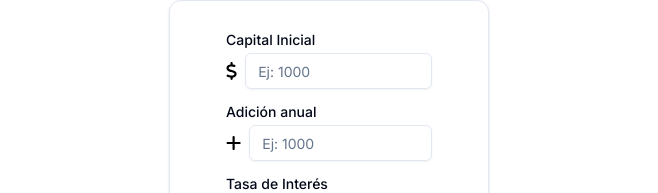
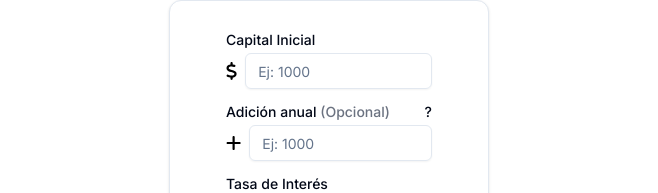
Before and after one commit to GabrielMauas/compcalc, a Next.js app: page / in a window 1280 px wide. Shown: the part 294-487 px from the top of the page, without its empty margins (311-969 px from the left). Built offline with nearby package versions, Linux system fonts and the light colour scheme.

Commit message:
feat: add adicion anual tooltip

```diff
--- a/app/page.js
+++ b/app/page.js
@@ -7,6 +7,12 @@ import { Label } from '@/components/ui/label';
 import { Button } from '@/components/ui/button';
 import { Input } from '@/components/ui/input';
 import { Alert, AlertDescription, AlertTitle } from '@/components/ui/alert';
+import {
+  Tooltip,
+  TooltipContent,
+  TooltipProvider,
+  TooltipTrigger,
+} from '@/components/ui/tooltip';
 
 export default function Home() {
   const [result, setResult] = useState(null);
@@ -94,7 +100,25 @@ export default function Home() {
             </div>
           </div>
           <div className="grid w-full max-w-sm items-center gap-1.5 mb-4">
-            <Label htmlFor="adicion">Adición anual</Label>
+            <Label
+              htmlFor="adicion"
+              className="flex flex-row items-center justify-between"
+            >
+              <div>
+                Adición anual <span className="text-gray-500">(Opcional)</span>
+              </div>
+              <TooltipProvider>
+                <Tooltip>
+                  <TooltipTrigger>?</TooltipTrigger>
+                  <TooltipContent>
+                    <p>
+                      La adición anual es el monto que se agrega a la inversión
+                      inicial cada año.
+                    </p>
+                  </TooltipContent>
+                </Tooltip>
+              </TooltipProvider>
+            </Label>
             <div className="flex flex-row items-center gap-2">
               <svg
                 xmlns="http://www.w3.org/2000/svg"
--- /dev/null
+++ b/components/ui/tooltip.jsx
@@ -0,0 +1,24 @@
+import * as React from "react"
+import * as TooltipPrimitive from "@radix-ui/react-tooltip"
+
+import { cn } from "@/lib/utils"
+
+const TooltipProvider = TooltipPrimitive.Provider
+
+const Tooltip = TooltipPrimitive.Root
+
+const TooltipTrigger = TooltipPrimitive.Trigger
+
+const TooltipContent = React.forwardRef(({ className, sideOffset = 4, ...props }, ref) => (
+  <TooltipPrimitive.Content
+    ref={ref}
+    sideOffset={sideOffset}
+    className={cn(
+      "z-50 overflow-hidden rounded-md bg-primary px-3 py-1.5 text-xs text-primary-foreground animate-in fade-in-0 zoom-in-95 data-[state=closed]:animate-out data-[state=closed]:fade-out-0 data-[state=closed]:zoom-out-95 data-[side=bottom]:slide-in-from-top-2 data-[side=left]:slide-in-from-right-2 data-[side=right]:slide-in-from-left-2 data-[side=top]:slide-in-from-bottom-2",
+      className
+    )}
+    {...props} />
+))
+TooltipContent.displayName = TooltipPrimitive.Content.displayName
+
+export { Tooltip, TooltipTrigger, TooltipContent, TooltipProvider }
--- a/package.json
+++ b/package.json
@@ -12,6 +12,7 @@
     "@radix-ui/react-icons": "^1.3.0",
     "@radix-ui/react-label": "^2.0.2",
     "@radix-ui/react-slot": "^1.0.2",
+    "@radix-ui/react-tooltip": "^1.0.7",
     "class-variance-authority": "^0.7.0",
     "clsx": "^2.1.0",
     "next": "14.0.4",
```
Also changed, not shown: 1 other file (tests, documents, lock files or other folders).
